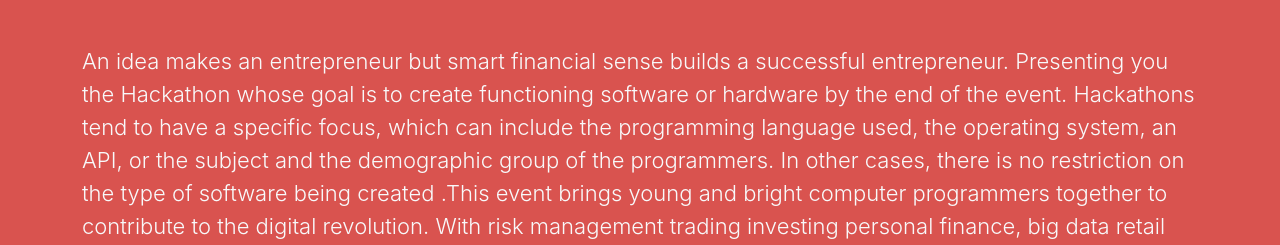
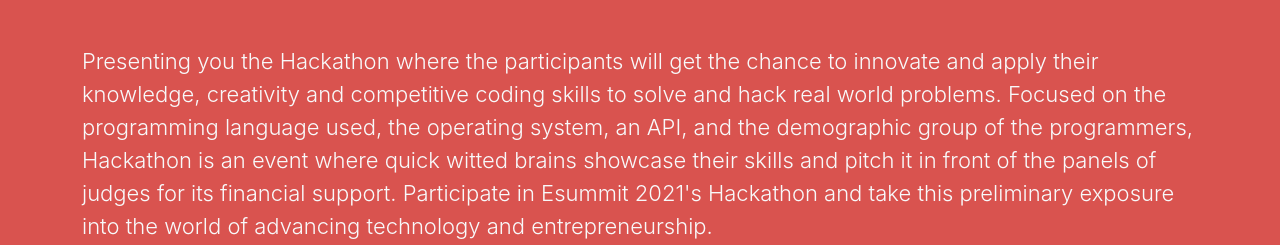
Before and after one commit to FroZen-07/Hack-N-Pitch, a plain HTML site: page index.html in a window 1280 px wide. Shown: the part 707-952 px from the top of the page. Drawn offline with nearby package versions, Linux system fonts and the light colour scheme.

Commit message:
modified content

```diff
--- a/index.html
+++ b/index.html
@@ -43,8 +43,9 @@
         <div class="d-md-flex aling-items-center justify-content-between">
             <div>
                 <h1 class="display-2 fw-bold">Know About Hackathon:</h1>
-                <p class="lead text-light my-5"> An idea makes an entrepreneur but smart financial sense builds a successful entrepreneur. Presenting you the Hackathon whose goal is to create functioning software or hardware by the end of the event. Hackathons tend to have a specific focus, which can include the programming language used, the operating system, an API, or the subject and the demographic group of the programmers. In other cases, there is no restriction on the type of software being created .This event brings young and bright computer programmers together to contribute to the digital revolution. With risk management trading investing personal finance, big data retail banking regulatory compliance mobile payments and enterprise social as some of the heads.Hackathon is basically an event in which their logical brains get to showcase their skills and pitch it in front of the panels of judges for its financial support. So participate in the Esummit 2021's Hackathon and take this preliminary exposure into the world of financial technology and entrepreneurship.
+                <p class="lead text-light my-5"> Presenting you the Hackathon where the participants will get the chance to innovate and apply their knowledge, creativity and competitive coding skills to solve and hack real world problems.  Focused on the programming language used, the operating system, an API, and the demographic group of the programmers, Hackathon is an event where quick witted brains showcase their skills and pitch it in front of the panels of judges for its financial support. Participate in Esummit 2021's Hackathon and take this preliminary exposure into the world of advancing technology and entrepreneurship.
                 </p>
+
                 <a href="#form" class="btn btn-outline-light btn-lg mt-3">
                     Register
                  </a>
```
